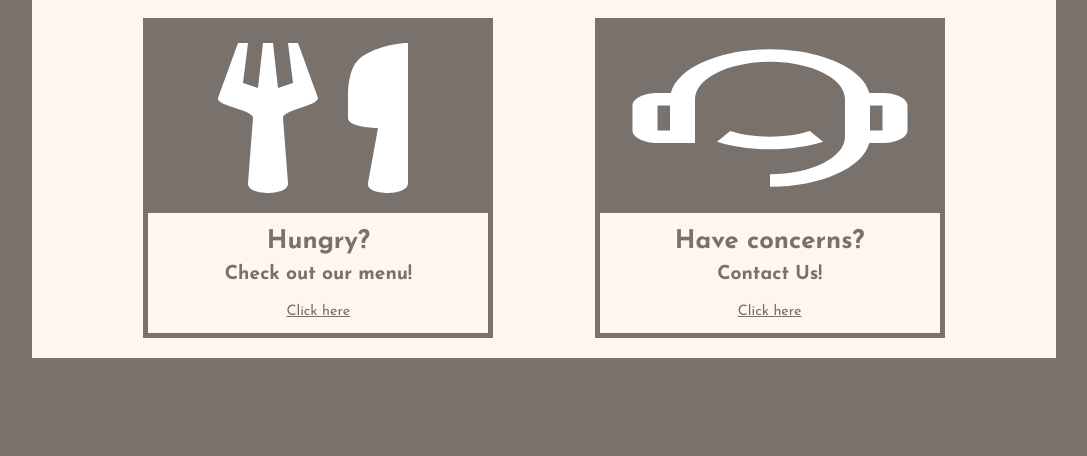
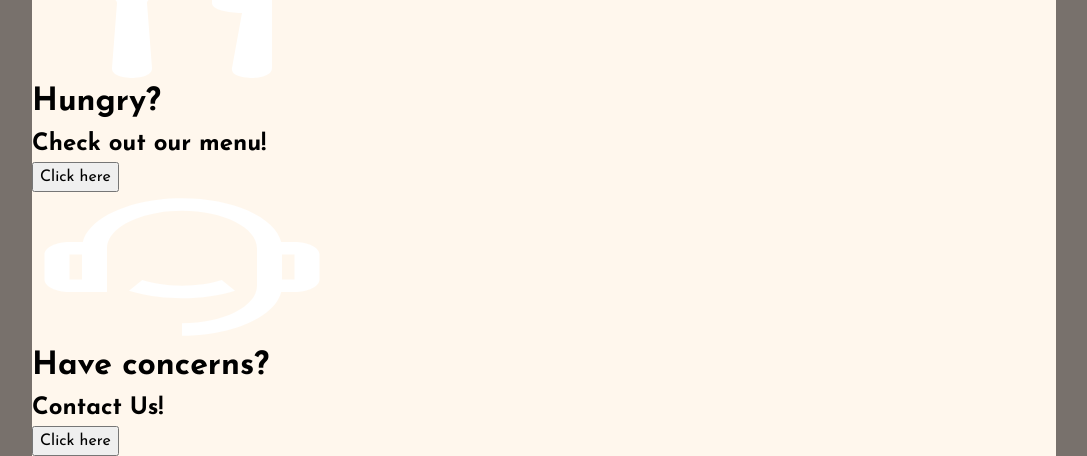
Before and after one commit to colinquinto/odin-resto, a website built with webpack: page src/index.html in a window 1280 px wide. Shown: the part 941-1397 px from the top of the page, without its empty margins (96-1183 px from the left). Before the commit the page ends 1299 px from the top, so only its background shows below. Built offline with nearby package versions, Linux system fonts and the light colour scheme.

Commit message:
Edit layout and design of landing page

```diff
--- a/src/landing-page.css
+++ b/src/landing-page.css
@@ -3,7 +3,7 @@
     display: flex;
     flex-wrap: wrap;
     justify-content: center;
-    margin: 10px 30px;
+    margin: 0 30px;
 }
 
 .first > h1 {
@@ -11,53 +11,17 @@
     color: var(--main-color);
     align-self: center;
     font-size: clamp(1.5rem, 3vw, 3rem);
+
 }
 
 .first > h1 > p {
     font-size:  clamp(1rem, 2vw, 1.5rem);
     text-align: justify;
     font-weight: lighter;
+    margin-bottom: 50px;
 }
 
 .logo {
     align-self: center;
+    width: 400px;
 }
-
-.second {
-    height: 100%;
-    display: flex;
-    flex-wrap: wrap;
-    margin: 10px 20px;
-    width: 100%;
-    color: var(--main-color);
-    justify-content: space-evenly;
-}
-
-.second-p1, .second-p2 {
-    display: flex;
-    flex-direction: column;
-    flex-wrap: wrap;
-    text-align: center;
-    margin: 10px;
-    font-size: clamp(0.7rem, 1vw, 3rem);
-    border: 5px solid;
-}
-
-.food, .contact-img {
-    padding: 20px;
-    background-color: var(--main-color);
-    margin-bottom: 10px;
-}
-
-.second > div > button {
-    background: none;
-    border: none;
-    text-decoration: underline;
-    margin: 10px 0;
-    font-size: clamp(0.9rem, 1vw, 1.5rem);
-    color: var(--main-color);
-}
-
-.second > div > button:hover {
-    cursor: pointer;
-}
```
